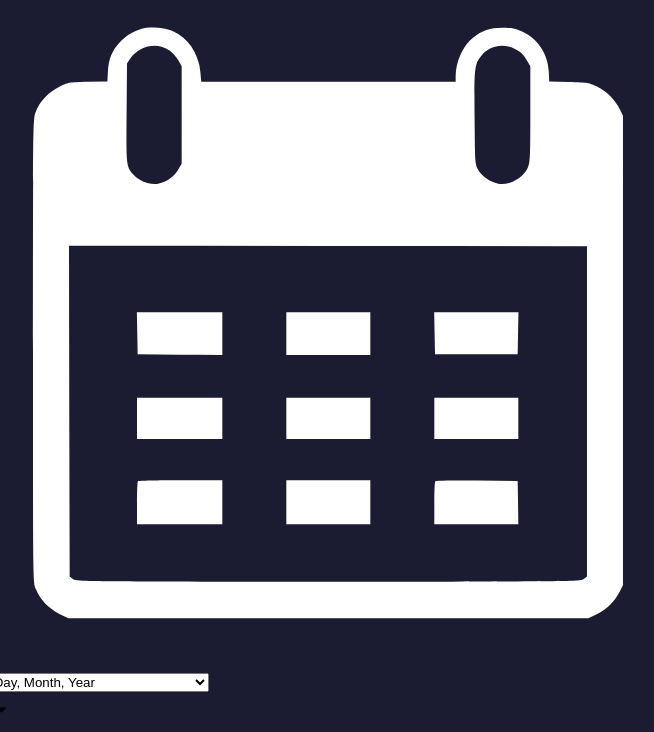
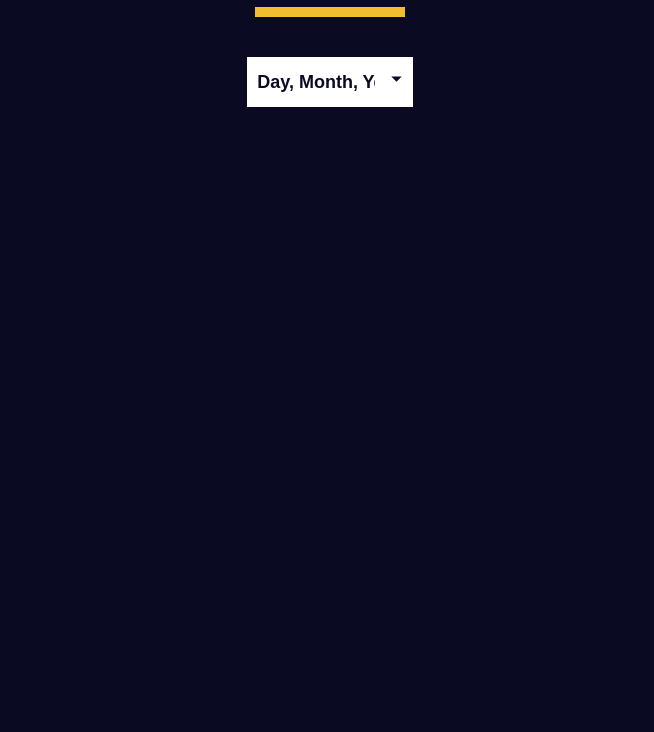
Before and after one commit to douglas-kyalo/Freecode, a plain HTML site: page index.html in a window 1280 px wide. Shown: the part 328-1060 px from the top of the page, without its empty margins (310-964 px from the left). After the commit the page ends 800 px from the top, so only its background shows below. Drawn offline with Linux system fonts and the light colour scheme.

Commit message:
styles.css

```diff
--- a/styles.css
+++ b/styles.css
@@ -1,3 +1,5 @@
+/*1. decimal to binary converter */
+
 *,
 *::before,
 *::after {
@@ -83,3 +85,115 @@ h1 {
     max-width: 460px;
   }
 }
+
+
+
+
+
+
+/*2. date  formatter*/
+
+
+*,
+*::before,
+*::after {
+  margin: 0;
+  padding: 0;
+  box-sizing: border-box;
+}
+
+:root {
+  --dark-grey: #0a0a23;
+  --white: #ffffff;
+  --yellow: #f1be32;
+}
+
+body {
+  color: var(--white);
+  background-color: var(--dark-grey);
+}
+
+.title-container {
+  margin: 10px 0;
+  display: flex;
+  align-items: center;
+  justify-content: center;
+  gap: 8px;
+}
+
+.title {
+  font-size: 2.5rem;
+}
+
+.date-svg {
+  width: 30px;
+  height: 30px;
+}
+
+.divider {
+  margin: auto;
+  width: 150px;
+  height: 10px;
+  background-color: var(--yellow);
+}
+
+.dropdown-container {
+  width: 50%;
+  margin: 40px auto;
+  position: relative;
+}
+
+select {
+  display: block;
+  margin: 20px auto 0;
+  width: 100%;
+  height: 50px;
+  font-size: 100%;
+  font-weight: bold;
+  cursor: pointer;
+  background-color: var(--white);
+  border: none;
+  color: var(--dark-grey);
+  appearance: none;
+  padding: 10px;
+  padding-right: 38px;
+  -webkit-appearance: none;
+  -moz-appearance: none;
+  transition: color 0.3s ease, background-color 0.3s ease,
+    border-bottom-color 0.3s ease;
+}
+
+.select-icon {
+  position: absolute;
+  top: 4px;
+  right: 4px;
+  width: 30px;
+  height: 36px;
+  pointer-events: none;
+  padding-left: 5px;
+  transition: background-color 0.3s ease, border-color 0.3s ease;
+}
+
+.select-icon svg.icon {
+  transition: fill 0.3s ease;
+  fill: var(--dark-grey);
+}
+
+#current-date {
+  font-size: 2rem;
+  text-align: center;
+}
+
+@media (max-width: 375px) {
+  .title {
+    font-size: 2rem;
+  }
+
+  .dropdown-container {
+    width: 80%;
+  }
+
+  .date-svg {
+    display: none;
+  }
+}
```
